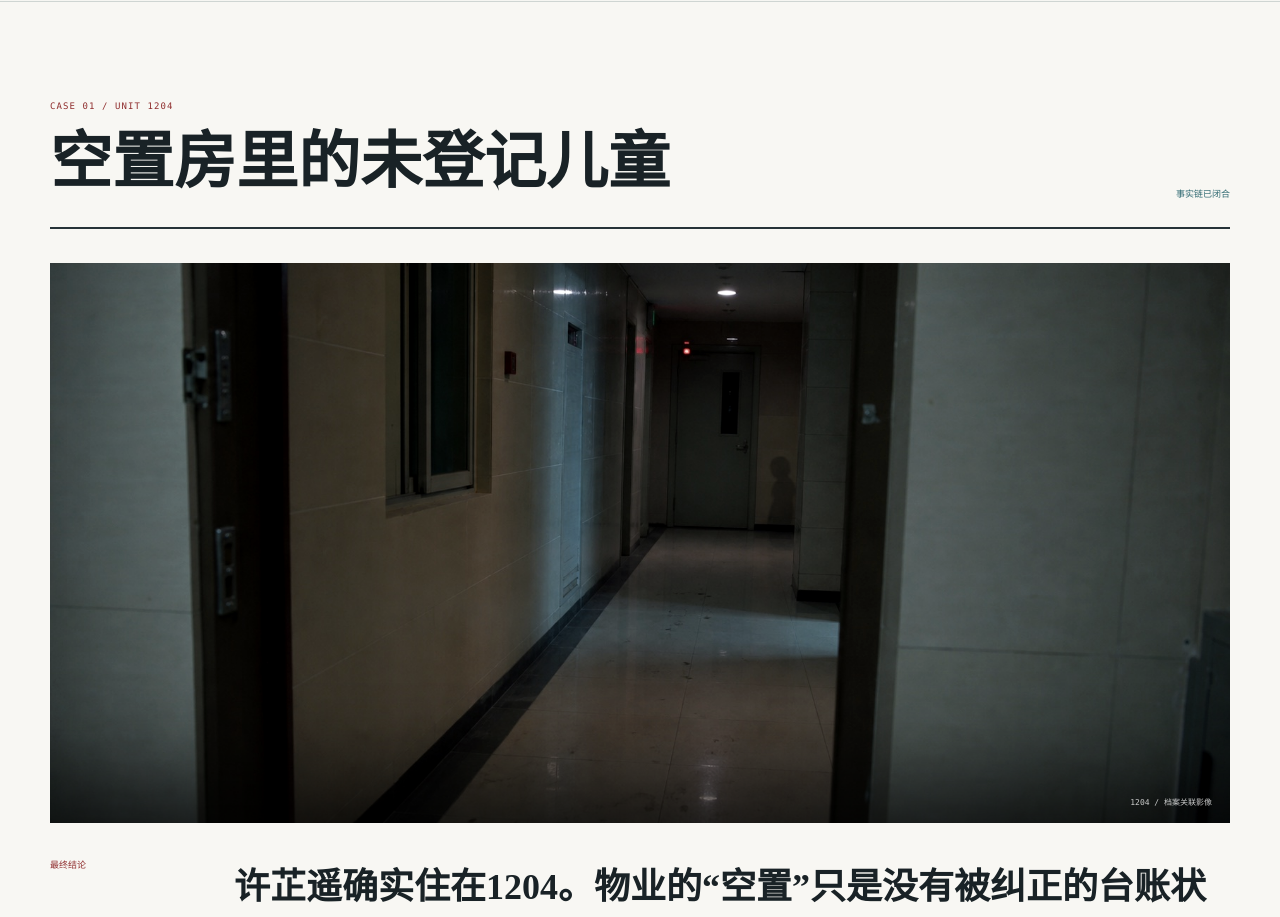
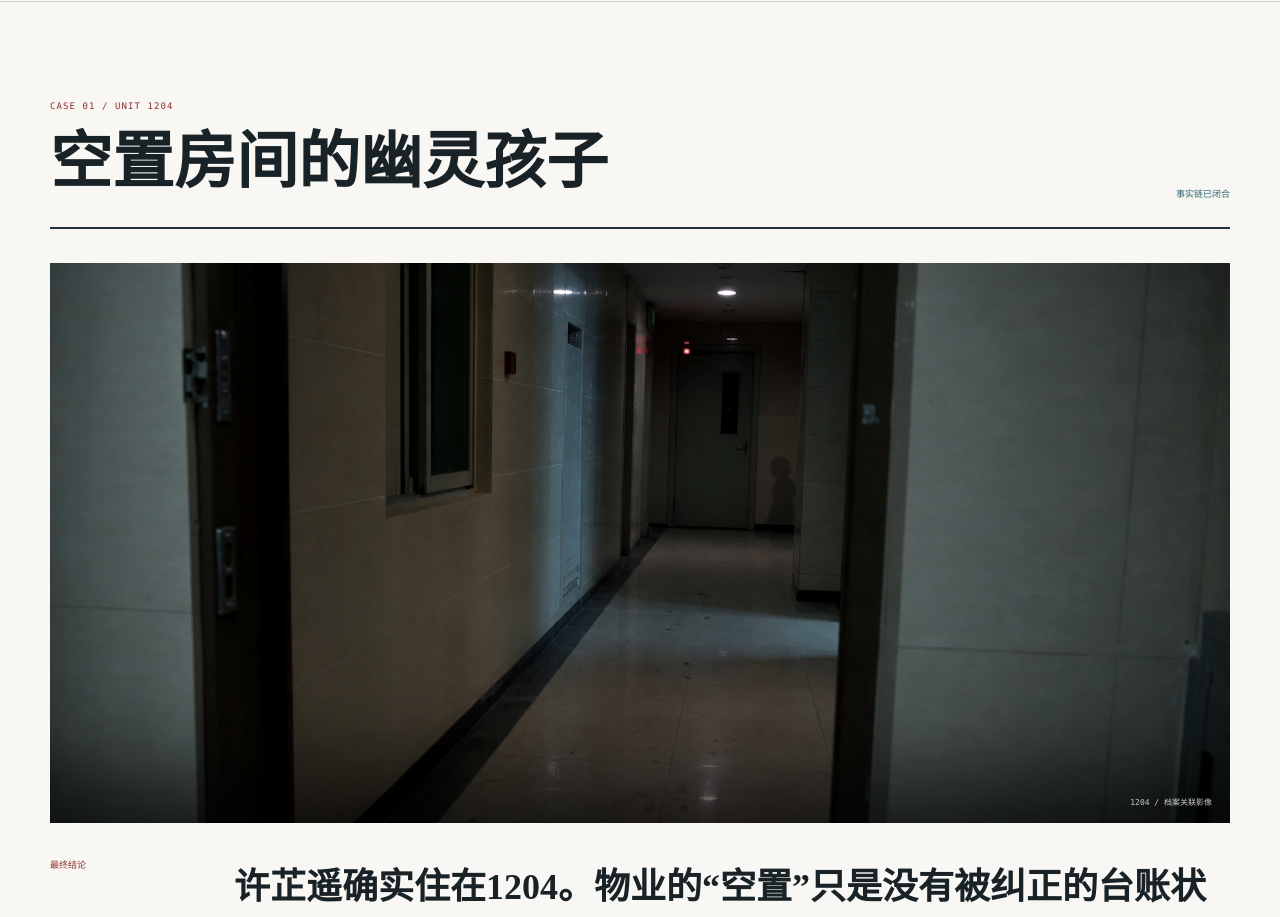
Before and after one commit to starWave0225/ARG_1304, a Next.js app: page /truth in a window 1280 px wide. Shown: the part 3140-4057 px from the top of the page. Built offline with nearby package versions, Linux system fonts and the light colour scheme; no server answers.

Commit message:
调整1204真相章节标题

```diff
--- a/app/truth/page.tsx
+++ b/app/truth/page.tsx
@@ -58,7 +58,7 @@ const caseFiles = [
     id: "case-1204",
     number: "01",
     unit: "1204",
-    title: "空置房里的未登记儿童",
+    title: "空置房间的幽灵孩子",
     verdict: "许芷遥确实住在1204。物业的“空置”只是没有被纠正的台账状态；真正把她引出房间、带到1304门外的是顾小满。",
     image: "/rescue-route/02-1204-corridor.jpg",
     imageAlt: "1204门外的潮湿脚印与孩童影子",
```
Also changed, not shown: 1 other file (tests, documents, lock files or other folders).
